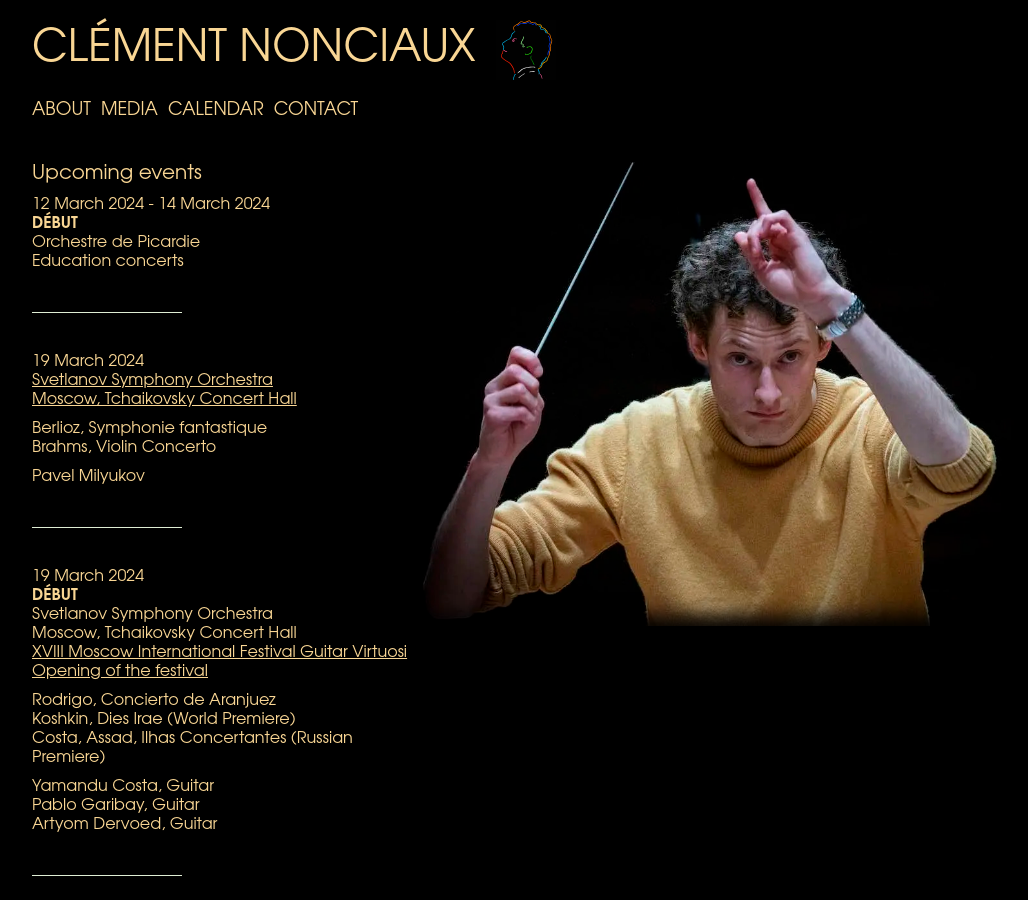
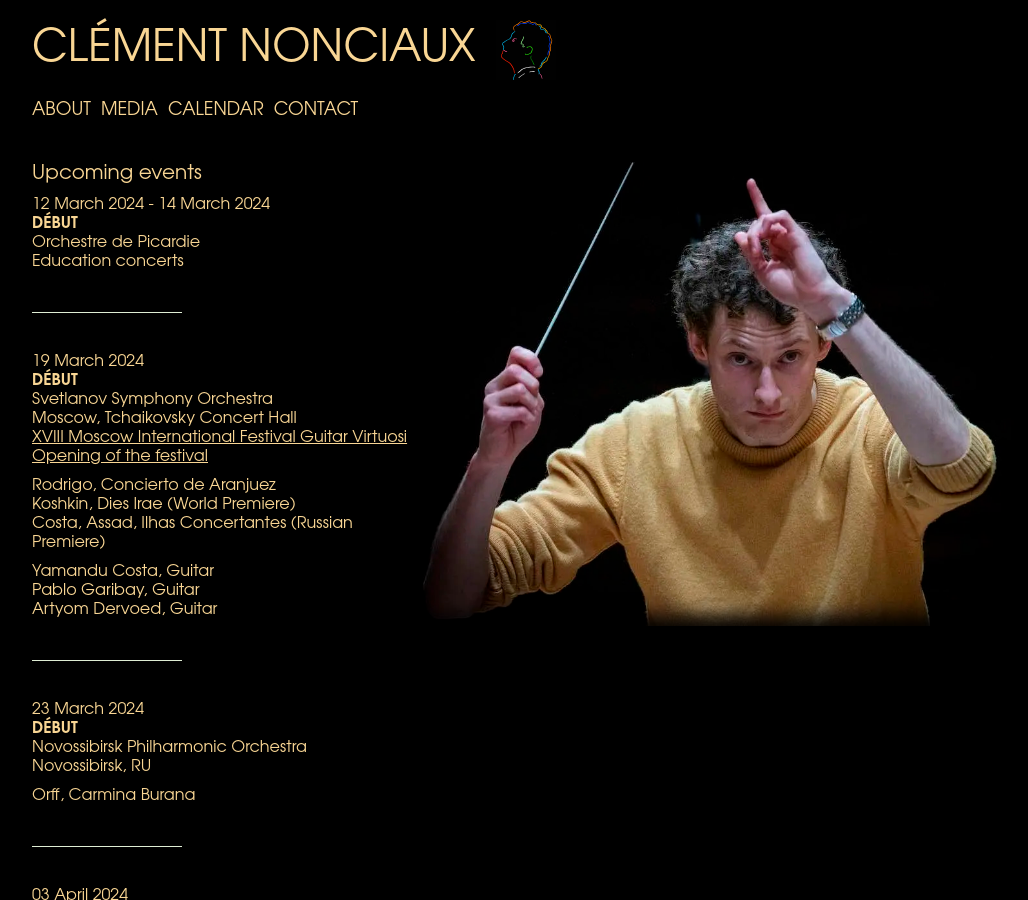
Before and after one commit to martincadoux/clementnonciaux.com, a Jekyll site: the page built from _pages/calendar.html, in a window 1280 px wide and 900 px high. Shown: the whole window, without its empty margins (108-1136 px from the left). Built offline with Jekyll 4.4.1, drawn with Linux system fonts in a browser that asks for light colours; some of the changed text lies outside the part shown.

Commit message:
Update events.yml

```diff
--- a/_data/events.yml
+++ b/_data/events.yml
@@ -30,7 +30,7 @@
   program: |-
     [l'Olympiade musicale](https://operadetours.fr/fr/programmation/l-olympiade-musicale-senonches-artenay)
 
-- date: [2024-03-19]
+- date: [2024-04-03]
   location: |-
     [Svetlanov Symphony Orchestra
     Moscow, Tchaikovsky Concert Hall](https://meloman.ru/concert/kzch-2024-04-03/)
```
